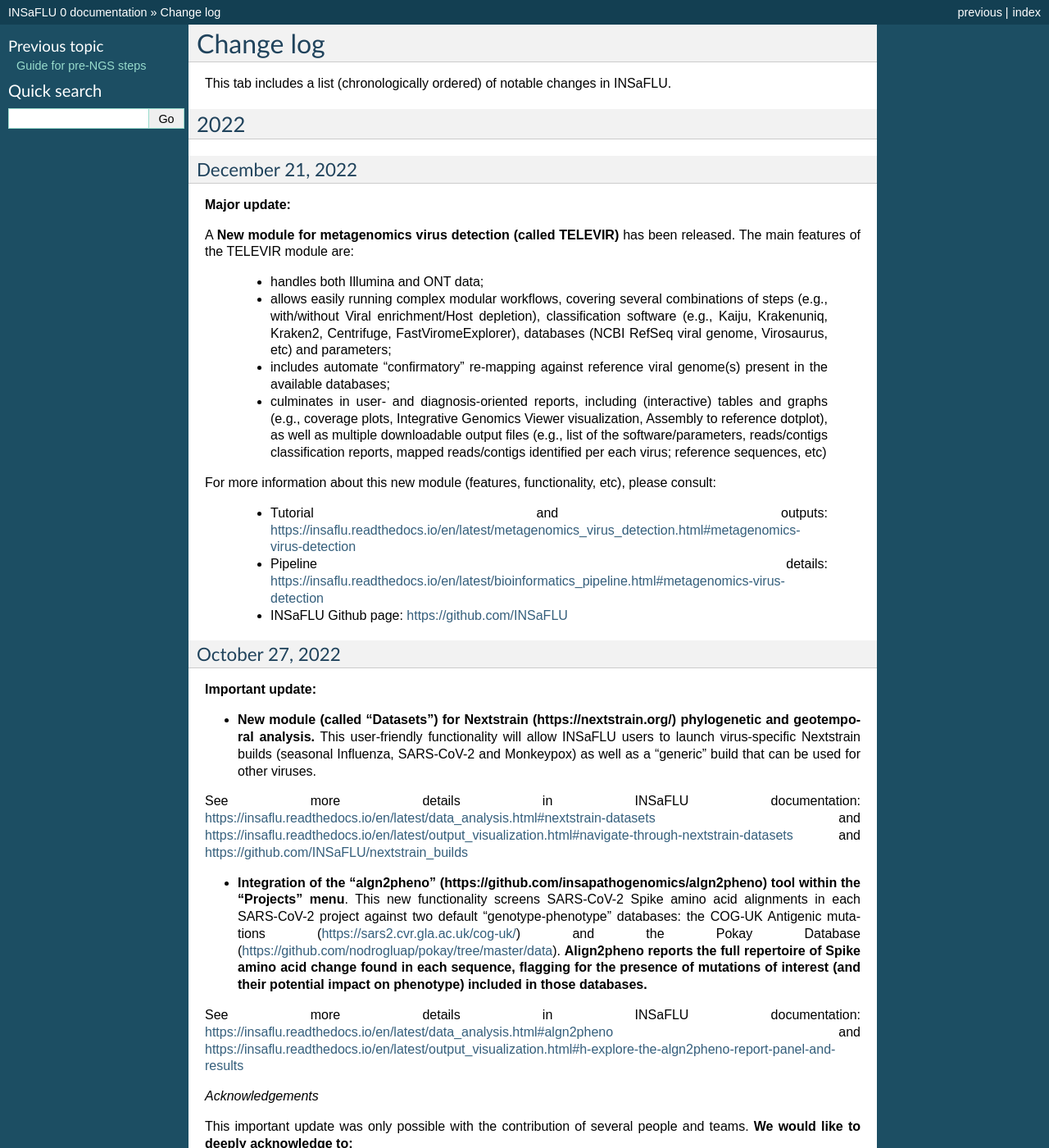
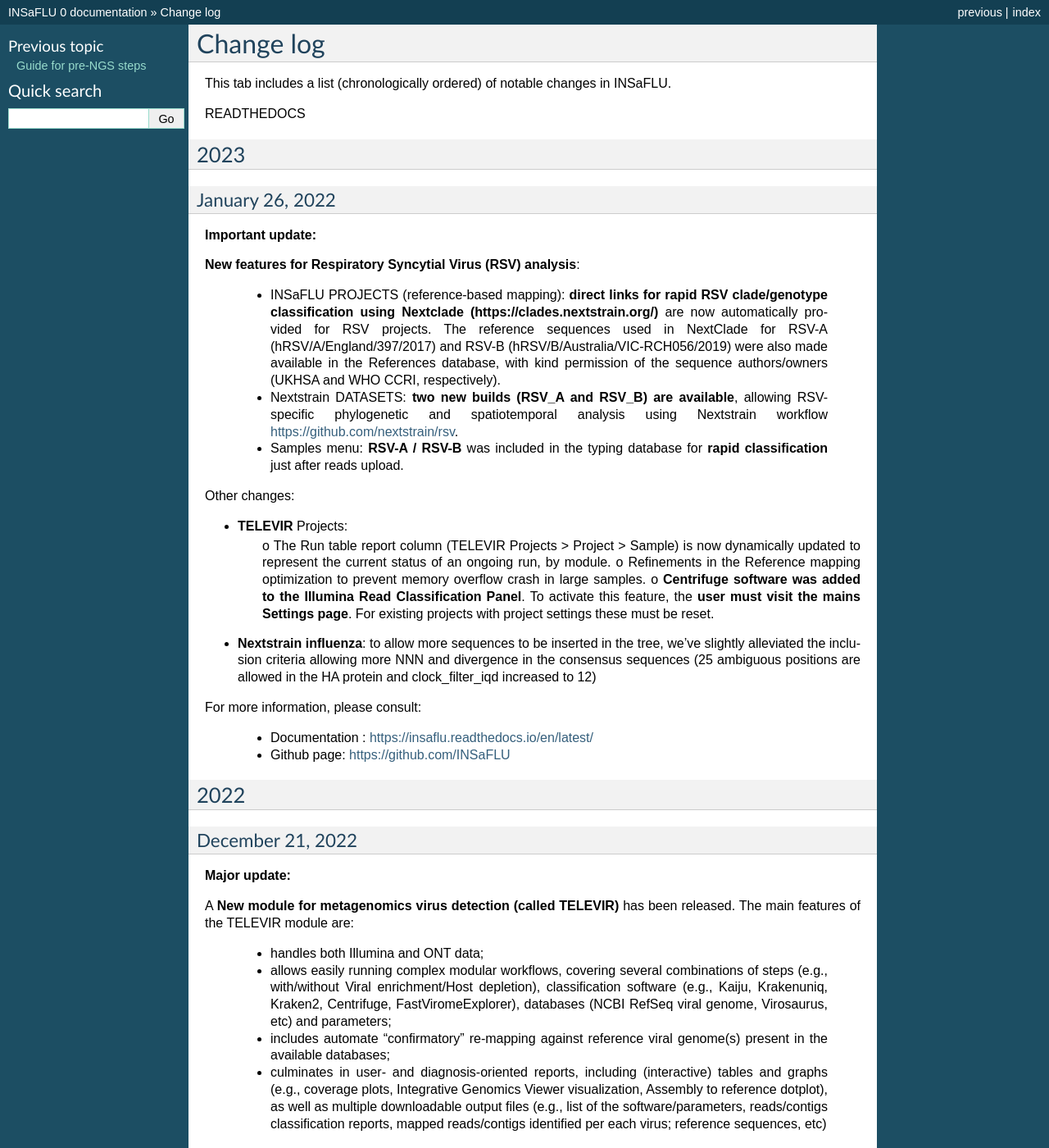
Before and after one commit to INSaFLU/insaflu_docs, a Sphinx documentation site: the page built from docs/change_log.rst, in a window 1280 px wide and 1400 px high. Shown: the whole window at 82% size. Built offline with Sphinx 7.4.7, drawn with Linux system fonts in a browser that asks for light colours; formulas are drawn with MathJax 3.

Commit message:
Add RSV and other features

```diff
--- a/docs/change_log.rst
+++ b/docs/change_log.rst
@@ -2,6 +2,39 @@
 ==========
 
 This tab includes a list (chronologically ordered) of notable changes in INSaFLU.
+
+
+READTHEDOCS
+
+2023
+-------
+
+January 26, 2022
+..........................
+
+**Important update:**
+
+**New features for Respiratory Syncytial Virus (RSV) analysis**:
+
+	- INSaFLU PROJECTS (reference-based mapping): **direct links for rapid  RSV clade/genotype classification using Nextclade (https://clades.nextstrain.org/)** are now automatically provided for RSV projects. The reference sequences used in NextClade for RSV-A (hRSV/A/England/397/2017) and RSV-B (hRSV/B/Australia/VIC-RCH056/2019) were also made available in the References database, with kind permission of the sequence authors/owners (UKHSA and WHO CCRI, respectively).
+	- Nextstrain DATASETS: **two new builds (RSV_A and RSV_B) are available**, allowing RSV-specific phylogenetic and spatiotemporal analysis using Nextstrain workflow https://github.com/nextstrain/rsv.
+	- Samples menu: **RSV-A / RSV-B** was included in the typing database for **rapid classification** just after reads upload.
+
+Other changes:
+
+- **TELEVIR** Projects:
+	o The Run table report column (TELEVIR Projects > Project > Sample) is now dynamically updated to represent the current status of an ongoing run, by module.
+	o Refinements in the Reference mapping optimization to prevent memory overflow crash in large samples.
+	o **Centrifuge software was added to the Illumina Read Classification Panel**. To activate this feature, the **user must visit the mains Settings page**. For existing projects with project settings these must be reset.
+
+- **Nextstrain influenza**: to allow more sequences to be inserted in the tree, we've slightly alleviated the inclusion criteria allowing more NNN and divergence in the consensus sequences (25 ambiguous positions are allowed in the HA protein and clock_filter_iqd increased to 12)
+
+For more information, please consult:
+
+	- Documentation : https://insaflu.readthedocs.io/en/latest/
+
+	- Github page: https://github.com/INSaFLU
+
 
 2022
 -------
```
